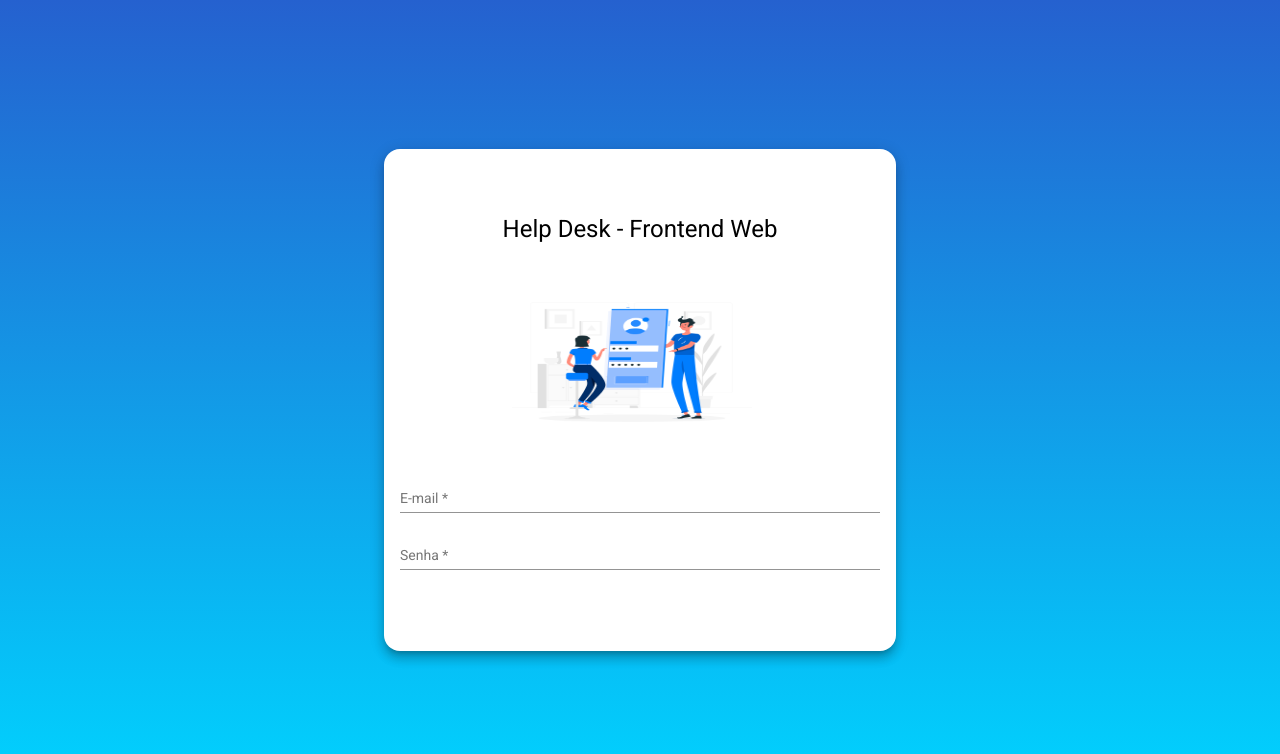
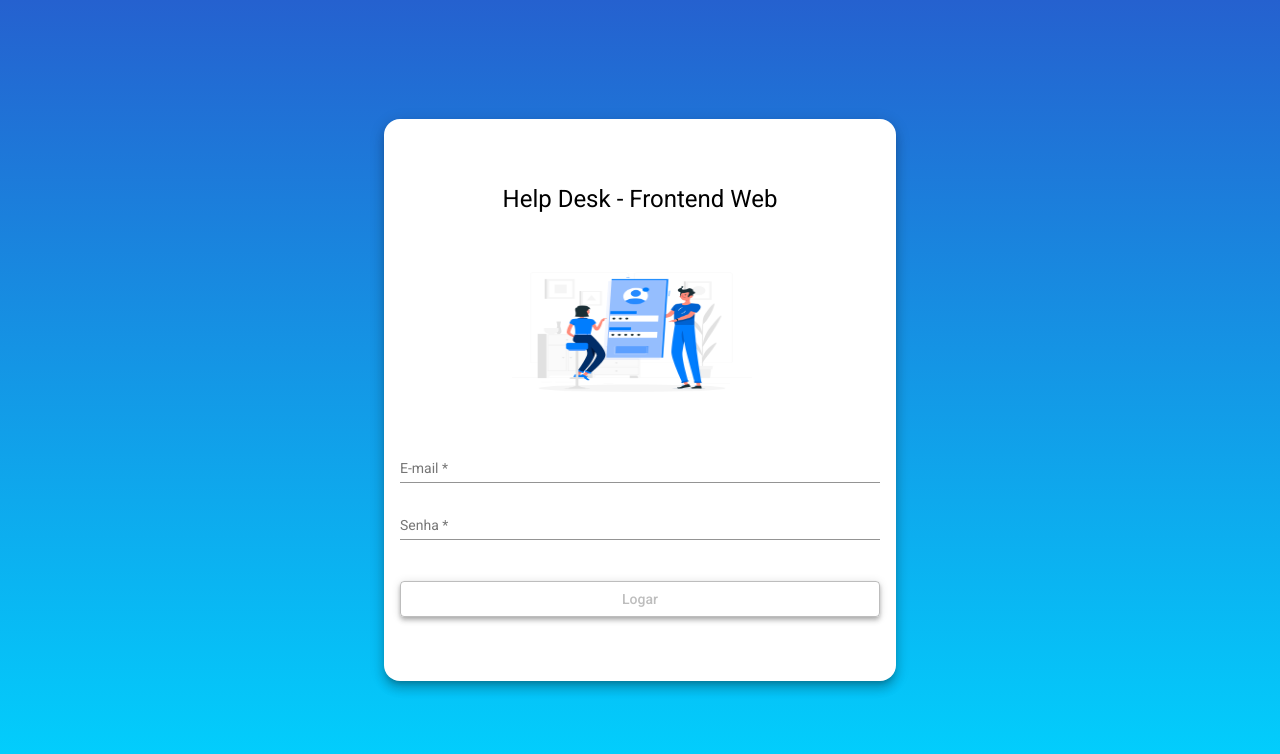
Before and after one commit to Wesley-Viricimo/Frontend-Web-Helpdesk, an Angular app: page /login in a window 1280 px wide. Shown: the top 754 px of the page. Built offline with nearby package versions, Linux system fonts and the light colour scheme.

Commit message:
Implementando serviço de mensagens

```diff
--- a/package.json
+++ b/package.json
@@ -19,6 +19,7 @@
     "@angular/platform-browser": "~12.0.3",
     "@angular/platform-browser-dynamic": "~12.0.3",
     "@angular/router": "~12.0.3",
+    "ngx-toastr": "^14.3.0",
     "rxjs": "~6.6.0",
     "tslib": "^2.1.0",
     "zone.js": "~0.11.4"
--- a/src/app/app.module.ts
+++ b/src/app/app.module.ts
@@ -33,6 +33,7 @@
 import { HeaderComponent } from './components/header/header.component';
 import { TecnicoListComponent } from './components/tecnico/tecnico-list/tecnico-list.component';
 import { LoginComponent } from './components/login/login.component';
+import { ToastrModule } from 'ngx-toastr';
 
 @NgModule({
   declarations: [
@@ -66,7 +67,12 @@
     MatInputModule,
     MatIconModule,
     MatListModule,
-    MatCardModule
+    MatCardModule,
+    ToastrModule.forRoot({
+      timeOut: 4000,
+      closeButton: true,
+      progressBar: true
+    })
   ],
   providers: [],
   bootstrap: [AppComponent]
--- a/src/app/components/login/login.component.html
+++ b/src/app/components/login/login.component.html
@@ -14,5 +14,6 @@
             <mat-label>Senha</mat-label>
             <input [formControl]="senha" required [(ngModel)]="creds.senha" name="senha" matInput placeholder="Ex. 123" type="password">
           </mat-form-field>
+          <button (click)="logar()" [disabled]="!validaCampos()" class="full-width mat-elevation-z4" mat-stroked-button color="primary">Logar</button>
       </form>
 </div>
--- a/src/app/components/login/login.component.ts
+++ b/src/app/components/login/login.component.ts
@@ -1,5 +1,6 @@
 import { Component, OnInit } from '@angular/core';
 import { FormControl, Validators } from '@angular/forms';
+import { ToastrService } from 'ngx-toastr';
 import { Credenciais } from 'src/app/models/credenciais';
 
 @Component({
@@ -17,9 +18,14 @@
   email = new FormControl(null, Validators.email);
   senha = new FormControl(null, Validators.minLength(5));
 
-  constructor() { }
+  constructor(private toast: ToastrService) { }
 
   ngOnInit(): void {
+  }
+
+  logar() {
+    this.toast.error('Usuário e/ou senha inválidos!', 'Login');
+    this.creds.senha = '';
   }
 
   validaCampos(): boolean {
--- a/src/styles.css
+++ b/src/styles.css
@@ -1,4 +1,4 @@
 /* You can add global styles to this file, and also import other style files */
-
+@import '../node_modules/ngx-toastr/toastr.css';
 html, body { height: 100%; }
 body { margin: 0; font-family: Roboto, "Helvetica Neue", sans-serif; }
```
Also changed, not shown: 1 other file (tests, documents, lock files or other folders).
